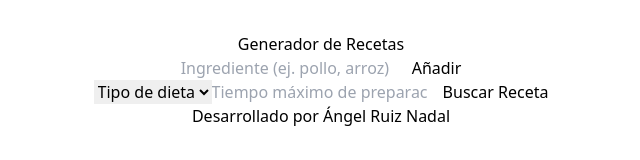
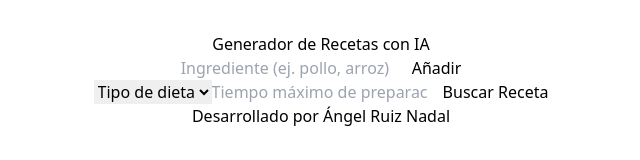
Before and after one commit to Angelgx298/recipe-generator, a React (Vite) app in the folder frontend/: page / in a window 1280 px wide. Shown: the top 160 px of the page, without its empty margins (319-959 px from the left). Built offline with nearby package versions, Linux system fonts and the light colour scheme.

Commit message:
modificado titulo de la aplicacion y <title>

```diff
--- a/frontend/index.html
+++ b/frontend/index.html
@@ -4,7 +4,7 @@
     <meta charset="UTF-8" />
     <link rel="icon" type="image/x-icon" href="/favicon.ico" />
     <meta name="viewport" content="width=device-width, initial-scale=1.0" />
-    <title>Recipe Recommender !!</title>
+    <title>Generador de recetas con IA</title>
   </head>
   <body class="bg-blue-50">
     <div id="root"></div>
--- a/frontend/src/components/RecipeGenerator/Index.tsx
+++ b/frontend/src/components/RecipeGenerator/Index.tsx
@@ -28,7 +28,7 @@ const RecipeGenerator: React.FC = () => {
             <div className="max-w-3xl w-full mx-auto bg-white rounded-2xl shadow-xl overflow-hidden m-4">
                 <div className="p-8">
                     <h1 className="text-3xl font-bold text-gray-800 mb-8 text-center">
-                        Generador de Recetas
+                        Generador de Recetas con IA
                     </h1>
 
                     <div className="space-y-6">
```
